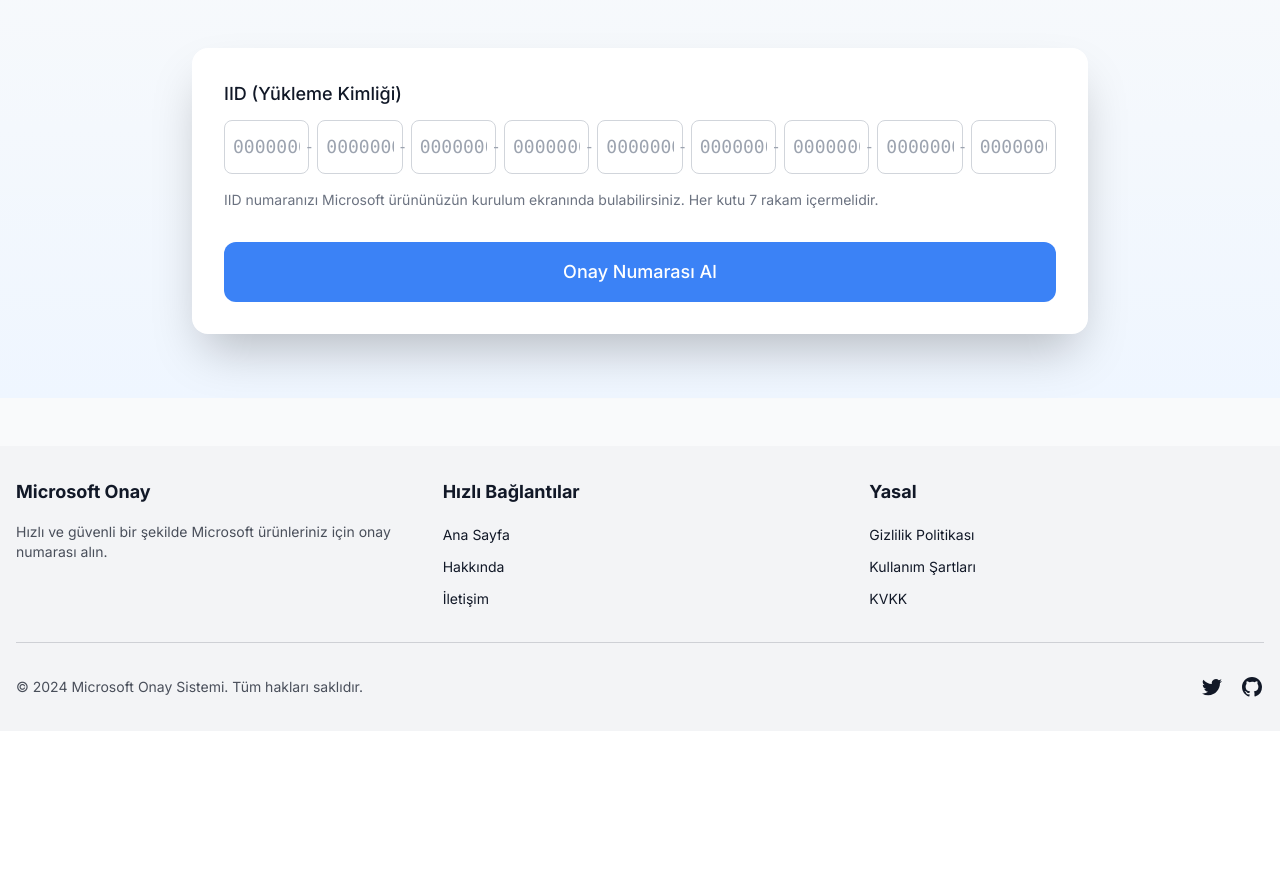
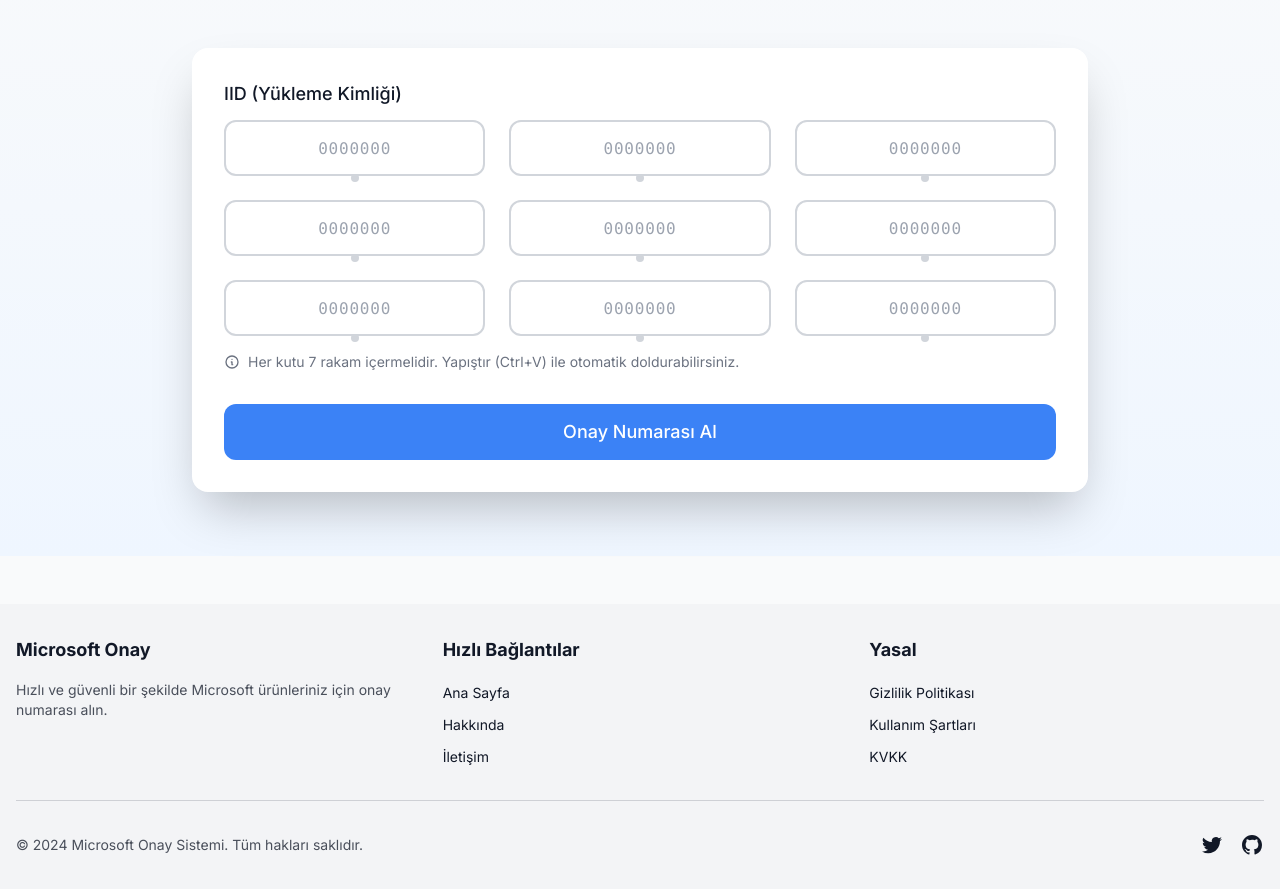
Before and after one commit to ertantaskin/onay-sistemi, a Next.js app: page / in a window 1280 px wide. Shown: the part 1100-1989 px from the top of the page. Before the commit the page ends 1831 px from the top, so only its background shows below. Built offline with nearby package versions, Linux system fonts and the light colour scheme.

Commit message:
feat: IID form tasarımı modernleştirildi

```diff
--- a/src/components/forms/IIDForm.tsx
+++ b/src/components/forms/IIDForm.tsx
@@ -131,9 +131,9 @@ export function IIDForm() {
           <label htmlFor="iid-0" className="block text-lg font-medium mb-3">
             IID (Yükleme Kimliği)
           </label>
-          <div className="grid grid-cols-3 md:grid-cols-9 gap-2">
+          <div className="grid grid-cols-3 gap-4 md:gap-6">
             {iidParts.map((part, index) => (
-              <div key={index} className="relative">
+              <div key={index} className="relative group">
                 <input
                   ref={(el) => {
                     inputRefs.current[index] = el;
@@ -144,43 +144,45 @@ export function IIDForm() {
                   onChange={(e) => handleInputChange(index, e.target.value)}
                   onKeyDown={(e) => handleKeyDown(index, e)}
                   onPaste={handlePaste}
-                  className={`w-full px-2 py-3 text-center rounded-lg border text-lg font-mono ${
+                  className={`w-full h-14 px-3 text-center rounded-xl border-2 text-base font-mono tracking-wider ${
                     theme === 'dark'
                       ? 'bg-gray-700 border-gray-600 text-white focus:border-blue-500'
                       : 'bg-white border-gray-300 focus:border-blue-500'
-                  } focus:ring-2 focus:ring-blue-500 focus:ring-opacity-50 transition-all duration-200`}
+                  } focus:ring-2 focus:ring-blue-500 focus:ring-opacity-50 transition-all duration-200 group-hover:border-blue-400`}
                   placeholder="0000000"
                   maxLength={7}
                   inputMode="numeric"
                 />
-                {index < 8 && (
-                  <span className="hidden md:block absolute right-0 top-1/2 -translate-y-1/2 translate-x-1/2 text-gray-400 font-mono">
-                    -
-                  </span>
-                )}
+                <div className={`absolute -bottom-1.5 left-1/2 transform -translate-x-1/2 w-2 h-2 rounded-full transition-all duration-200 ${
+                  part.length === 7
+                    ? 'bg-green-500'
+                    : part.length > 0
+                    ? 'bg-yellow-500'
+                    : theme === 'dark' ? 'bg-gray-600' : 'bg-gray-300'
+                }`} />
               </div>
             ))}
           </div>
-          <p className="mt-4 text-sm text-gray-500 dark:text-gray-400">
-            IID numaranızı Microsoft ürününüzün kurulum ekranında bulabilirsiniz. Her kutu 7 rakam içermelidir.
-          </p>
+          <div className="mt-4 flex items-center space-x-2 text-sm text-gray-500 dark:text-gray-400">
+            <svg className="w-4 h-4" fill="none" stroke="currentColor" viewBox="0 0 24 24">
+              <path strokeLinecap="round" strokeLinejoin="round" strokeWidth="2" d="M13 16h-1v-4h-1m1-4h.01M21 12a9 9 0 11-18 0 9 9 0 0118 0z" />
+            </svg>
+            <p>Her kutu 7 rakam içermelidir. Yapıştır (Ctrl+V) ile otomatik doldurabilirsiniz.</p>
+          </div>
         </div>
 
         <button
           type="submit"
           disabled={loading}
-          className={`w-full py-4 px-6 rounded-xl font-medium text-lg transition-all duration-200 ${
+          className={`w-full h-14 rounded-xl font-medium text-lg transition-all duration-300 ${
             loading
               ? 'opacity-50 cursor-not-allowed'
-              : 'hover:bg-blue-600 hover:shadow-lg transform hover:-translate-y-0.5 focus:outline-none focus:ring-2 focus:ring-blue-500 focus:ring-opacity-50'
+              : 'hover:bg-blue-600 hover:shadow-lg hover:scale-[1.02] focus:outline-none focus:ring-2 focus:ring-blue-500 focus:ring-opacity-50'
           } bg-blue-500 text-white`}
         >
           {loading ? (
             <div className="flex items-center justify-center">
-              <svg className="animate-spin -ml-1 mr-3 h-5 w-5 text-white" xmlns="http://www.w3.org/2000/svg" fill="none" viewBox="0 0 24 24">
-                <circle className="opacity-25" cx="12" cy="12" r="10" stroke="currentColor" strokeWidth="4"></circle>
-                <path className="opacity-75" fill="currentColor" d="M4 12a8 8 0 018-8V0C5.373 0 0 5.373 0 12h4zm2 5.291A7.962 7.962 0 014 12H0c0 3.042 1.135 5.824 3 7.938l3-2.647z"></path>
-              </svg>
+              <div className="animate-spin w-6 h-6 border-3 border-white border-t-transparent rounded-full mr-3" />
               İşleniyor...
             </div>
           ) : (
@@ -190,43 +192,65 @@ export function IIDForm() {
       </form>
 
       {result && (
-        <div className={`mt-8 p-6 rounded-xl ${
+        <div className={`mt-8 overflow-hidden ${
           result.status === 'success'
-            ? theme === 'dark' ? 'bg-green-900/30 text-green-300' : 'bg-green-50 text-green-800'
-            : theme === 'dark' ? 'bg-red-900/30 text-red-300' : 'bg-red-50 text-red-800'
+            ? theme === 'dark' ? 'bg-green-900/20' : 'bg-green-50'
+            : theme === 'dark' ? 'bg-red-900/20' : 'bg-red-50'
+        } rounded-xl`}>
+          <div className={`p-4 ${
+            result.status === 'success'
+              ? theme === 'dark' ? 'bg-green-500/10' : 'bg-green-100/50'
+              : theme === 'dark' ? 'bg-red-500/10' : 'bg-red-100/50'
           }`}>
-          <div className="flex items-center mb-4">
+            <div className="flex items-center">
+              <div className={`w-10 h-10 rounded-lg flex items-center justify-center ${
+                result.status === 'success'
+                  ? 'bg-green-500 text-white'
+                  : 'bg-red-500 text-white'
+              }`}>
                 {result.status === 'success' ? (
-              <svg className="w-6 h-6 mr-3" fill="none" stroke="currentColor" viewBox="0 0 24 24">
+                  <svg className="w-6 h-6" fill="none" stroke="currentColor" viewBox="0 0 24 24">
                     <path strokeLinecap="round" strokeLinejoin="round" strokeWidth="2" d="M5 13l4 4L19 7" />
                   </svg>
                 ) : (
-              <svg className="w-6 h-6 mr-3" fill="none" stroke="currentColor" viewBox="0 0 24 24">
+                  <svg className="w-6 h-6" fill="none" stroke="currentColor" viewBox="0 0 24 24">
                     <path strokeLinecap="round" strokeLinejoin="round" strokeWidth="2" d="M6 18L18 6M6 6l12 12" />
                   </svg>
                 )}
-            <h3 className="text-lg font-medium">
+              </div>
+              <div className="ml-4">
+                <h3 className="text-lg font-semibold">
                   {result.status === 'success' ? 'İşlem Başarılı' : 'İşlem Başarısız'}
                 </h3>
+                <p className={`text-sm ${
+                  result.status === 'success'
+                    ? theme === 'dark' ? 'text-green-300' : 'text-green-600'
+                    : theme === 'dark' ? 'text-red-300' : 'text-red-600'
+                }`}>
+                  {result.message}
+                </p>
+              </div>
+            </div>
           </div>
 
-          <p className="text-base mb-4">{result.message}</p>
-
           {result.status === 'success' && result.data?.confirmation_id_with_dash && (
-            <div className={`p-4 rounded-xl ${
-              theme === 'dark' ? 'bg-gray-800' : 'bg-white'
+            <div className="p-6">
+              <div className={`p-4 rounded-lg ${
+                theme === 'dark' ? 'bg-gray-700/50' : 'bg-white'
               } border border-opacity-10 shadow-sm`}>
                 <div className="flex justify-between items-center">
-                <div className="space-y-2">
-                  <p className="text-base font-medium">Onay Numarası:</p>
-                  <p className="font-mono text-lg break-all">
+                  <div>
+                    <p className="text-sm font-medium opacity-75 mb-1">Onay Numarası</p>
+                    <p className="font-mono text-lg tracking-wide">
                       {result.data.confirmation_id_with_dash}
                     </p>
                   </div>
                   <button
                     onClick={() => result.data && handleCopy(result.data.confirmation_id_with_dash)}
-                  className={`p-3 rounded-lg hover:bg-opacity-80 transition-colors ${
-                    theme === 'dark' ? 'bg-gray-700 hover:bg-gray-600' : 'bg-gray-100 hover:bg-gray-200'
+                    className={`p-3 rounded-lg hover:bg-opacity-80 transition-all duration-200 ${
+                      theme === 'dark'
+                        ? 'bg-gray-600 hover:bg-gray-500'
+                        : 'bg-gray-100 hover:bg-gray-200'
                     }`}
                     title="Kopyala"
                   >
@@ -235,13 +259,7 @@ export function IIDForm() {
                     </svg>
                   </button>
                 </div>
-              {result.data.typeiid && (
-                <div className="mt-4 pt-4 border-t border-current border-opacity-10">
-                  <p className="text-sm opacity-75">
-                    Ürün Tipi: {result.data.typeiid}
-                  </p>
               </div>
-              )}
             </div>
           )}
         </div>
```
Lines whose indentation alone changed are shown as unchanged.
